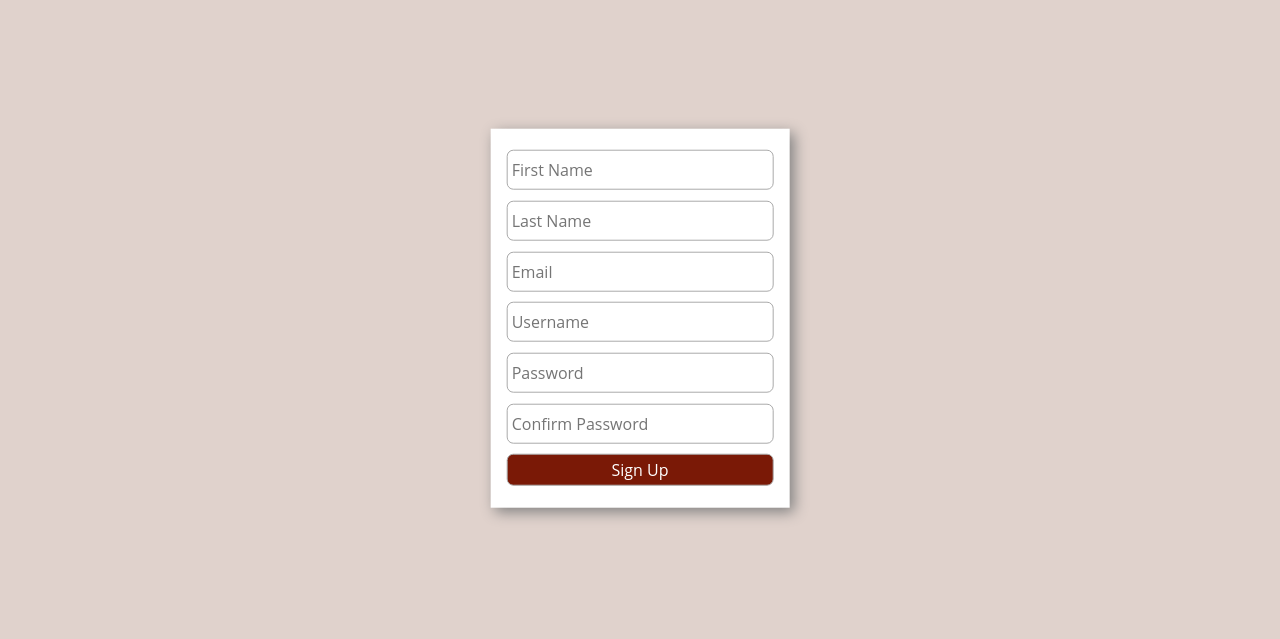
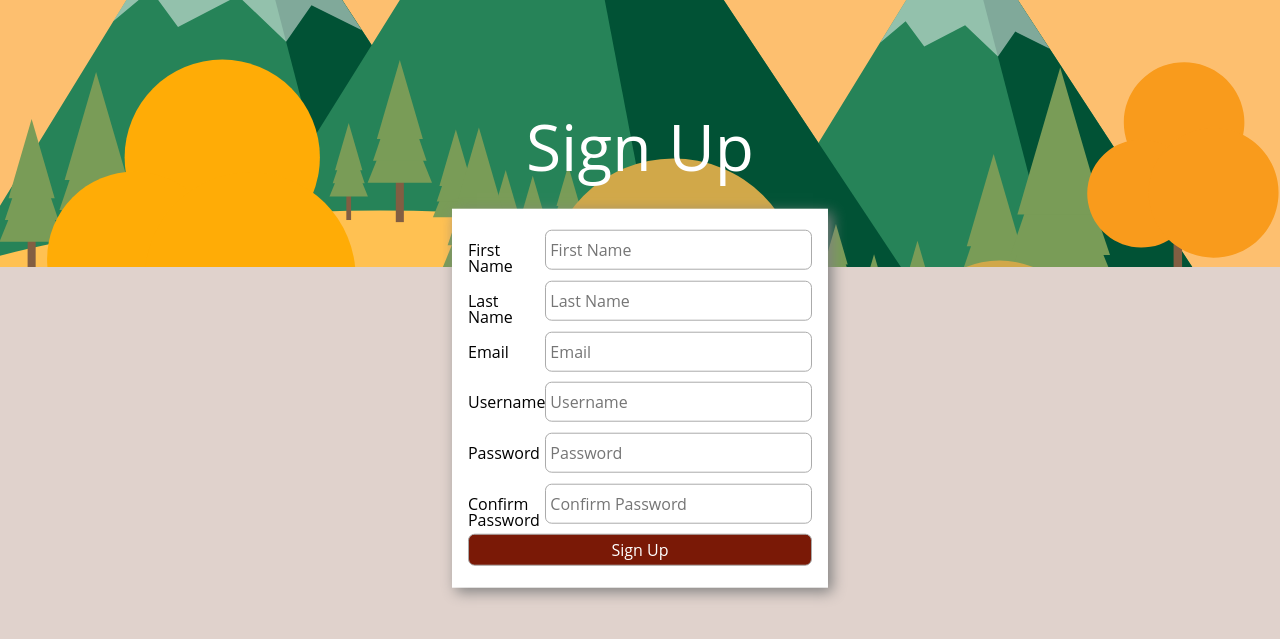
Before and after one commit to The-Jackrabbit/Crunchbag, a PHP site: page /signup.php?email=1 in a window 1280 px wide. Shown: the part 82-721 px from the top of the page. Run offline with PHP 8.4, Linux system fonts and the light colour scheme; data that the repository does not hold is empty; some web fonts are replaced.

Commit message:
Signup and Login

```diff
--- a/signup.php
+++ b/signup.php
@@ -12,8 +12,8 @@
 				padding: 12pt;
 				text-align: center;
 				margin: 0 auto;
-				position: fixed;
-				top: 50%;
+				position: absolute;
+				top: 60%;
 				left: 50%;
 				transform: translateY(-50%) translateX(-50%);
 			}
@@ -37,6 +37,40 @@
 			rect, path {
 				fill: white;
 			}
+			.login-banner {
+				background-image: url("/Assets/T_22.svg");
+				background-position: center;
+				background-repeat: no-repeat;
+				background-size: cover;
+				height:200pt;
+				position: absolute;
+				left: 0;
+				right: 0;
+				text-align: center;
+				color: white;
+				z-index: -1;
+				margin-bottom: 400pt;
+			}
+			div.login-banner-body {
+				position: relative;
+				top: 50%;
+				transform: translateY(-50%);
+				margin: 0 auto;
+			}
+			.banner-text-title {
+				font-size: 70pt;
+				font-weight: lighter;
+			}
+			.banner-text {
+				margin-top: 10pt;
+				font-size: 48pt;
+			}
+			.footer {
+				position: absolute;
+				top: 100%;
+				left: 0;
+				right: 0;
+			}
 		</style>
 	</head>
    <body>
@@ -57,16 +91,66 @@
             );
          include("./Components/header/header.php");
 		?>
+		<div class="login-banner">
+			<div class="login-banner-body">
+			  <div class="banner-text">Sign Up</div>
+			</div>
+		</div>
+
 		<div class="max-inline">
 			<div class="login-form">
 
 				<form action="./Helpers/submitSignup.php" method="POST" id='signup-form'>
+					<table>
+						<tr>
+							<td>
+								First Name
+							</td>
+							<td>
 								<input type="text" placeholder="First Name" name="firstName">
+							</td>
+						</tr>
+						<tr>
+						<td>
+							Last Name
+						</td>
+						<td>
 							<input type="text" placeholder="Last Name" name="lastName">
+						</td>
+						</tr>
+						<tr>
+							<td>
+								Email
+							</td>
+							<td>
 							<input type="text" placeholder="Email" name="email" id="email">
+							</td>
+						</tr>
+						<tr>
+						<td>
+							Username
+						</td>
+						<td>
 						<input type="text" placeholder="Username" name="username" id="username">
+						</td>
+					</tr>
+					<tr>
+					<td>
+					Password
+					</td>
+					<td>
 					<input required type="password" placeholder="Password" name="password" id="password">
+					</td>
+				</tr>
+				<tr>
+							<td>
+							Confirm Password
+							</td>
+							<td>
 							<input required type="password" placeholder="Confirm Password" id="password-confirmation">
+							</td>
+						</tr>
+					</table>
 					<input type="submit" value="Sign Up">
 				</form>
 			</div>
@@ -95,5 +179,8 @@
 			?>
 
 		</script>
+		<div class="footer">
+			<?php include("./Components/footer/footer.php");?>
+		</div>
    </body>
 </html>
```
Also changed, not shown: login.php (+46 -4 lines). Lines whose indentation alone changed are shown as unchanged.
